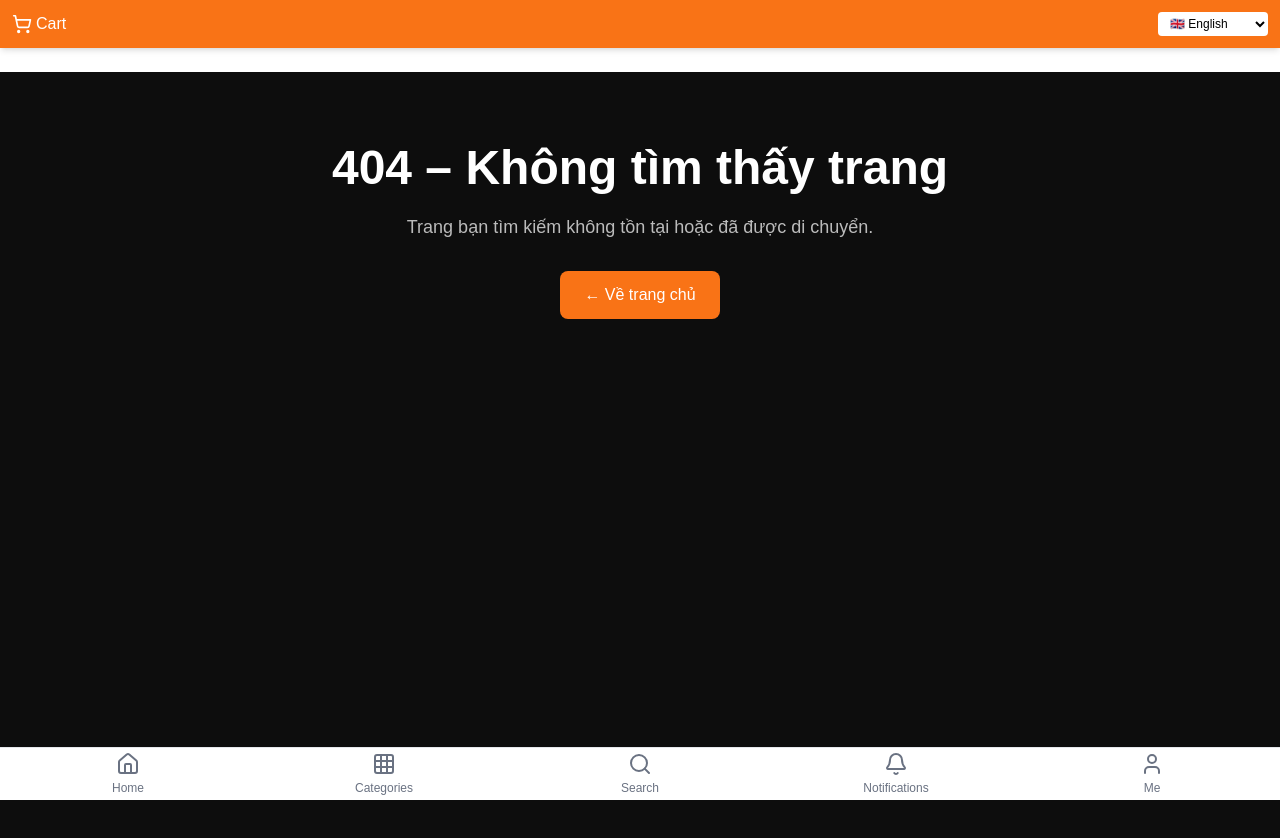
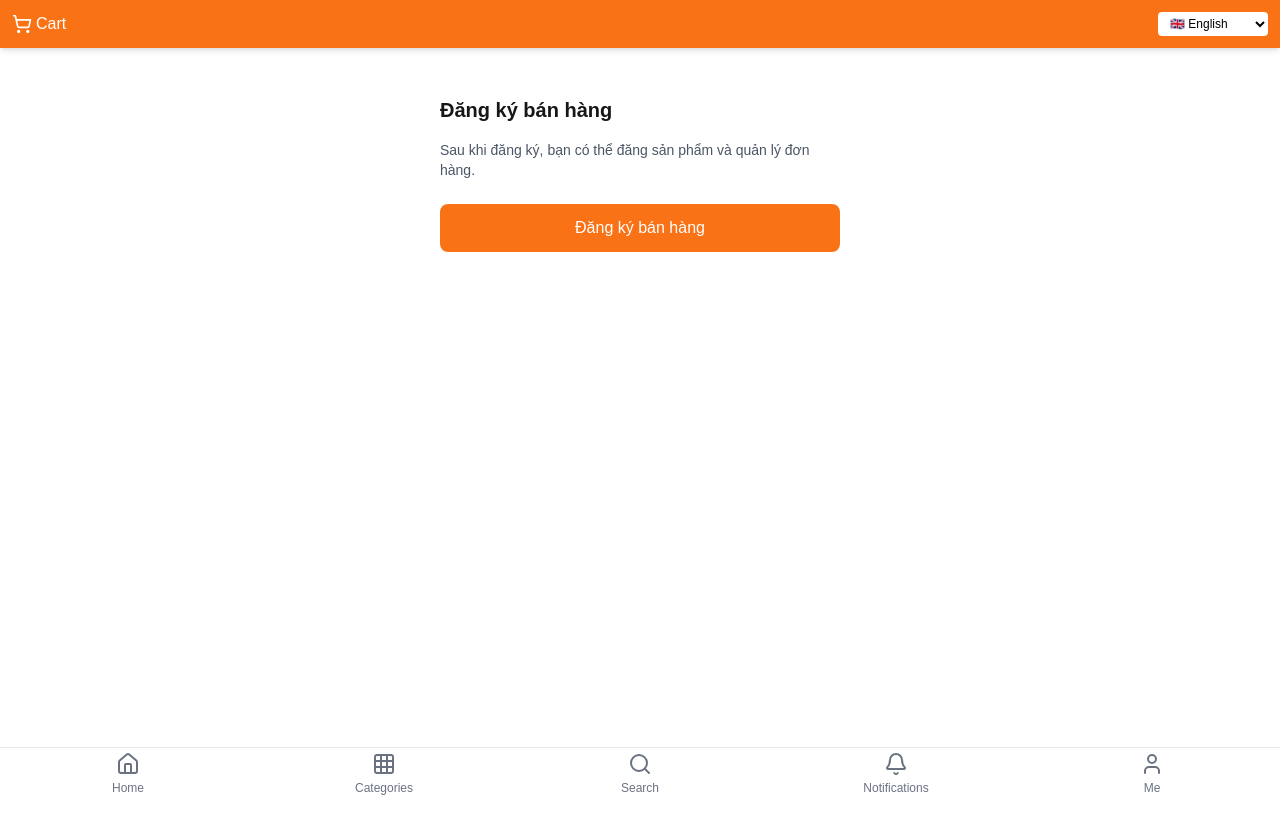
Before and after one commit to Titi-shop/titi.banluu, a Next.js app: page /seller/register-info in a window 1280 px wide. Before the commit this address had no page. Shown: the top 838 px of the page. After the commit the page ends 800 px from the top, so only its background shows below. Built offline with nearby package versions, Linux system fonts and the light colour scheme.

Commit message:
Create page.tsx

```diff
--- /dev/null
+++ b/app/seller/register-info/page.tsx
@@ -0,0 +1,70 @@
+"use client";
+
+import { useState } from "react";
+import { useRouter } from "next/navigation";
+import { useAuth } from "@/context/AuthContext";
+
+export default function SellerRegisterPage() {
+  const router = useRouter();
+  const { token, refreshUser } = useAuth();
+  const [loading, setLoading] = useState(false);
+  const [error, setError] = useState<string | null>(null);
+
+  async function handleRegister() {
+    if (!token) {
+      setError("Chưa đăng nhập");
+      return;
+    }
+
+    setLoading(true);
+    setError(null);
+
+    const res = await fetch("/api/seller/register", {
+      method: "POST",
+      headers: {
+        Authorization: `Bearer ${token}`,
+        "Content-Type": "application/json",
+      },
+    });
+
+    setLoading(false);
+
+    if (!res.ok) {
+      const data = await res.json().catch(() => null);
+      setError(data?.error || "Đăng ký thất bại");
+      return;
+    }
+
+    // 🔁 reload user để role = seller
+    await refreshUser();
+
+    // 👉 chuyển sang seller dashboard
+    router.replace("/seller");
+  }
+
+  return (
+    <div className="p-6 max-w-md mx-auto">
+      <h1 className="text-xl font-semibold mb-4">
+        Đăng ký bán hàng
+      </h1>
+
+      <p className="text-sm text-gray-600 mb-6">
+        Sau khi đăng ký, bạn có thể đăng sản phẩm và quản lý đơn hàng.
+      </p>
+
+      {error && (
+        <div className="mb-4 text-red-600 text-sm">
+          {error}
+        </div>
+      )}
+
+      <button
+        onClick={handleRegister}
+        disabled={loading}
+        className="w-full bg-orange-500 text-white py-3 rounded-lg font-medium hover:bg-orange-600 disabled:opacity-50"
+      >
+        {loading ? "Đang xử lý..." : "Đăng ký bán hàng"}
+      </button>
+    </div>
+  );
+}
```
